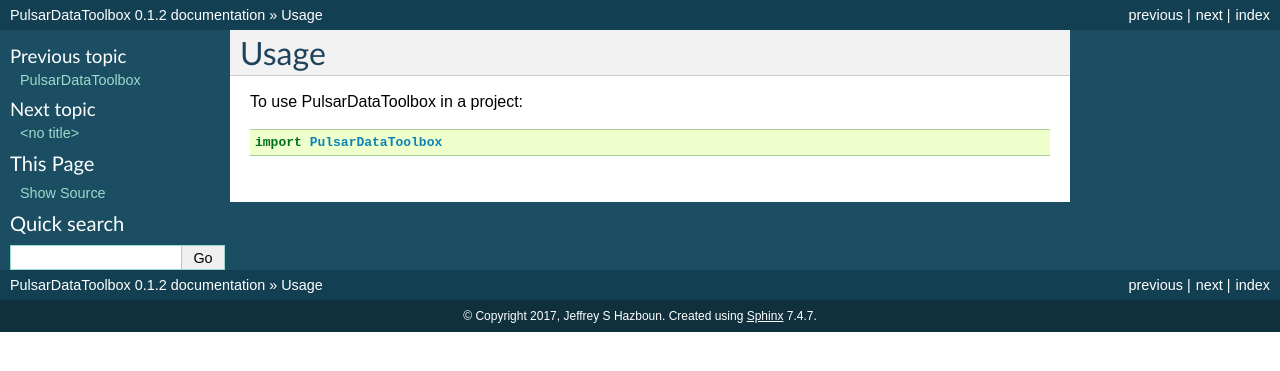
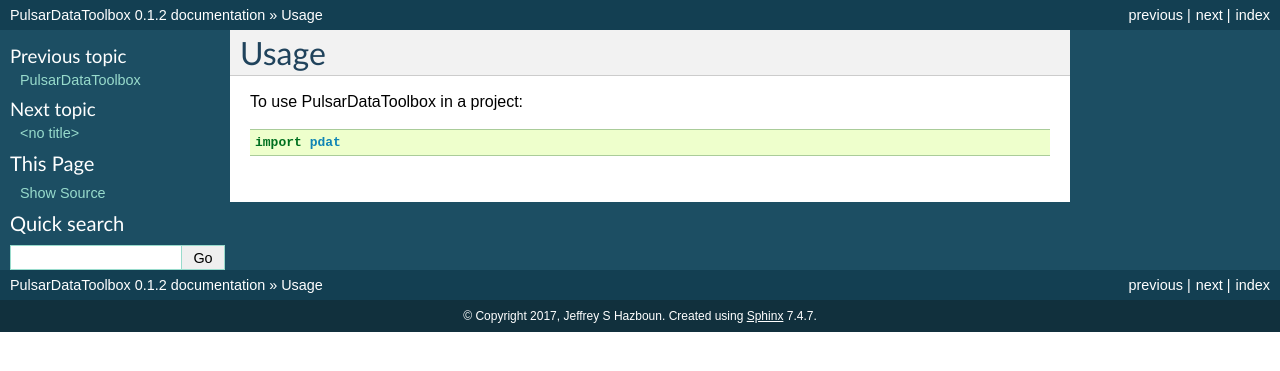
Before and after one commit to Hazboun6/PulsarDataToolbox, a Sphinx documentation site: the page built from docs/usage.rst, in a window 1280 px wide. Shown: the top 371 px of the page. Built offline with Sphinx 7.4.7, drawn with Linux system fonts in a browser that asks for light colours; pages that are not in the unit, such as notebooks, are missing from menus; the version number is read from the project's files by our own code.

Commit message:
Update docs.

```diff
--- a/docs/conf.py
+++ b/docs/conf.py
@@ -31,7 +31,7 @@
 # version is used.
 sys.path.insert(0, project_root)
 
-import PulsarDataToolbox
+import pdat
 
 # -- General configuration ---------------------------------------------
 
@@ -63,9 +63,9 @@
 # the built documents.
 #
 # The short X.Y version.
-version = PulsarDataToolbox.__version__
+version = pdat.__version__
 # The full version, including alpha/beta/rc tags.
-release = PulsarDataToolbox.__version__
+release = pdat.__version__
 
 # The language for content autogenerated by Sphinx. Refer to documentation
 # for a list of supported languages.
--- a/docs/usage.rst
+++ b/docs/usage.rst
@@ -4,4 +4,4 @@
 
 To use PulsarDataToolbox in a project::
 
-    import PulsarDataToolbox
+    import pdat
```
